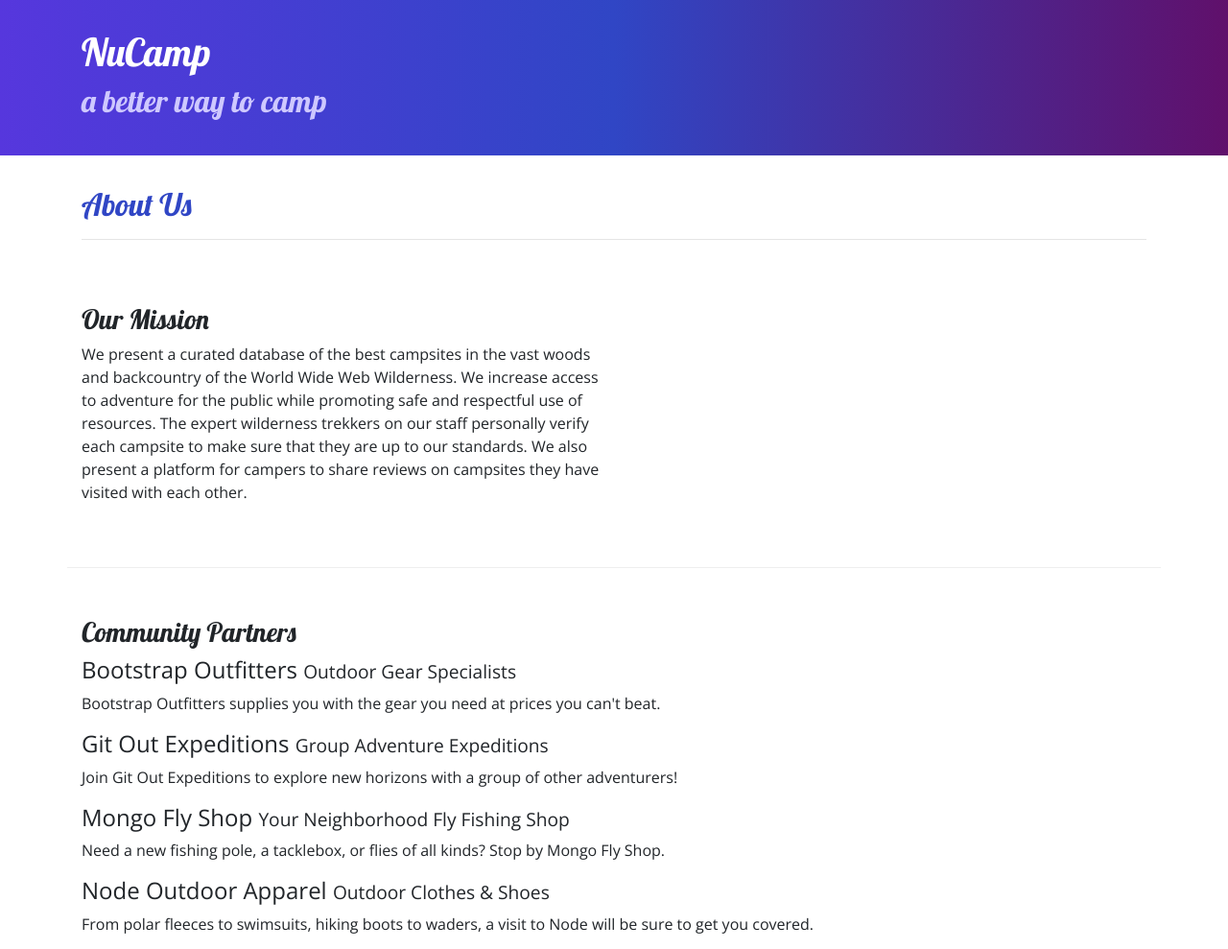
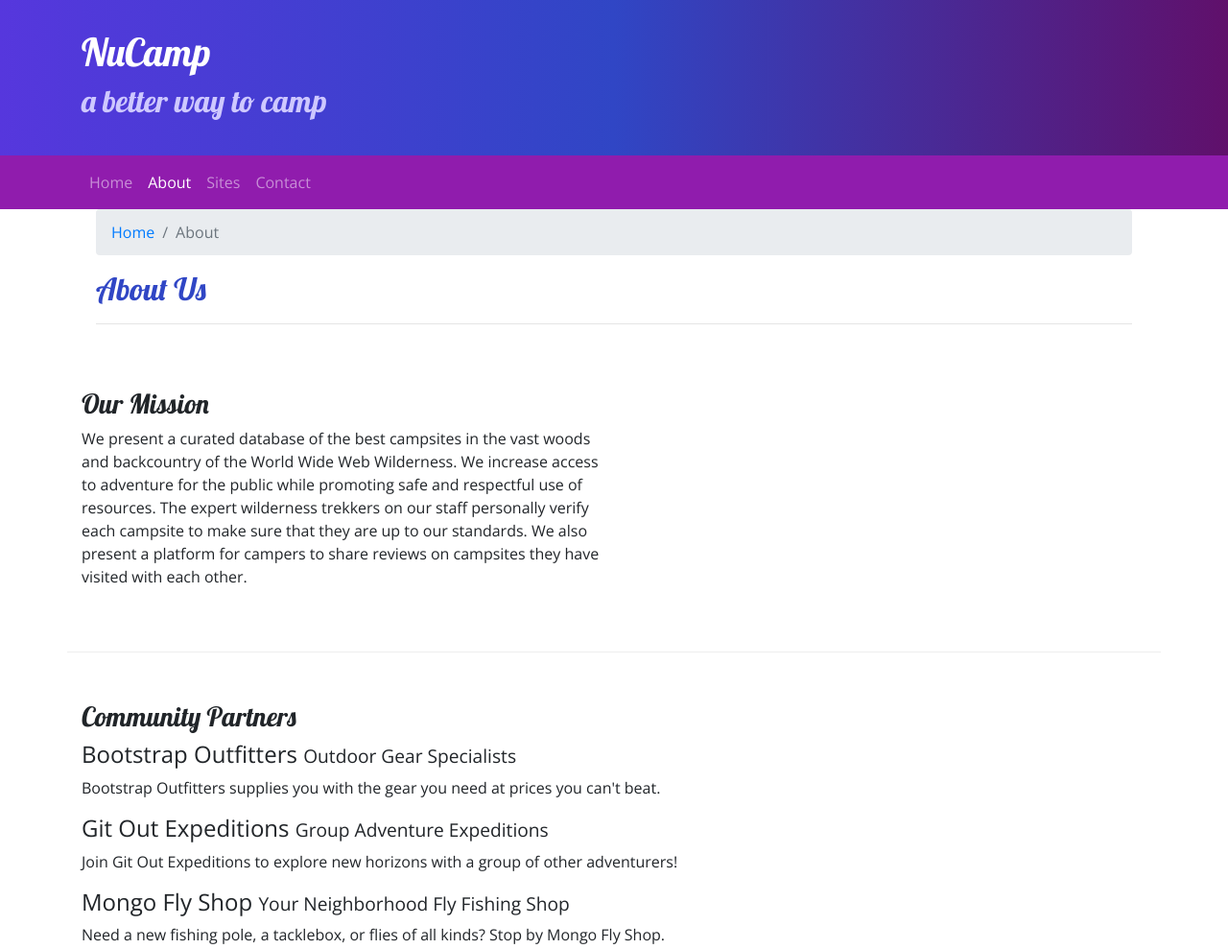
Before and after one commit to markobial/nucampsite, a website: page aboutus.html in a window 1280 px wide. Shown: the top 989 px of the page at 96% size. Drawn offline with nearby package versions, Linux system fonts and the light colour scheme.

Commit message:
Navbar and Breadcrumbs

```diff
--- a/aboutus.html
+++ b/aboutus.html
@@ -29,9 +29,29 @@
         </div>
     </header>
 
+    <nav class="navbar navbar-expand-sm navbar-dark sticky-top">
+        <div class="container">
+        <button class="navbar-toggler ml-auto" type="button" data-toggle="collapse" data-target="#nucampNavbar">
+            <span class="navbar-toggler-icon"></span>
+        </button>
+        <div class="collapse navbar-collapse" id="nucampNavbar">
+            <ul class="navbar-nav">
+                <li class="nav-item"><a class="nav-link" href="index.html">Home</a></li>
+                <li class="nav-item active"><a class="nav-link" href="#">About</a></li>
+                <li class="nav-item"><a class="nav-link" href="#">Sites</a></li>
+                <li class="nav-item"><a class="nav-link" href="#">Contact</a></li>
+            </ul>
+        </div>
+        </div>
+    </nav>
+
     <div class="container">
         <div>
-            <div>
+            <div class="col">
+                <ol class="breadcrumb">
+                    <li class="breadcrumb-item"><a href="index.html">Home</a></li>
+                    <li class="breadcrumb-item active">About</li>
+                </ol>
                <h2>About Us</h2>
                <hr />
             </div>
--- a/css/styles.css
+++ b/css/styles.css
@@ -23,6 +23,7 @@ footer {
     padding: 30px;
     background-image: linear-gradient(to right, #5637DD, #3046C5, #60106B);
     color: white;
+    margin: 0;
 }
 
 .row-content {
@@ -30,3 +31,6 @@ footer {
     border-bottom: 1px ridge;
     min-height: 200px;
 }
+
+.navbar {
+    background-color: #901CAD;
```
Also changed, not shown: index.html (+16 -0 lines).
